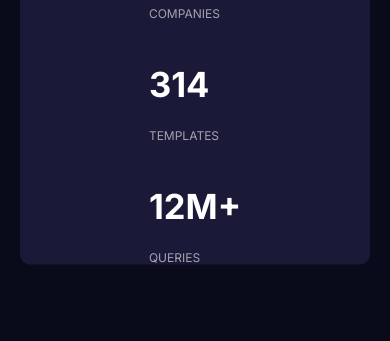
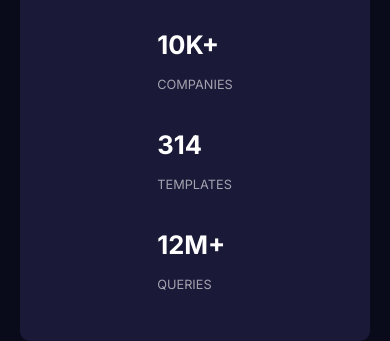
Before and after one commit to JlordS32/Improve-CSS, a plain HTML site: page stats-preview-card/index.html in a window 390 px wide. Shown: the part 645-986 px from the top of the page. Before the commit the page ends 910 px from the top, so only its background shows below. Drawn offline with Linux system fonts and the light colour scheme.

Commit message:
final for this time

```diff
--- a/stats-preview-card/styles.css
+++ b/stats-preview-card/styles.css
@@ -41,7 +41,7 @@ body {
 	color: var(--white);
 	position: relative;
 	margin: 0;
-	overflow: hidden;
+	overflow-x: hidden;
 }
 
 .container {
@@ -86,7 +86,7 @@ body {
 }
 
 .main-content h1 {
-   font-size: 2.3rem;
+   font-size: clamp(1.9rem, 4vw, 2.3rem);
 }
 
 .main-content h1 > span {
@@ -96,6 +96,14 @@ body {
 .main-content > p,
 .stats-preview > div > span {
 	color: var(--slightly-transparent-white);
+}
+
+.stats-preview > div > h1 {
+   font-size: 1.7rem;
+}
+
+.stats-preview > div > span {
+   font-size: 0.85rem;
 }
 
 .stats-preview {
@@ -113,9 +121,9 @@ body {
 
    .container {
       width: 450px;
-      margin-top: 100px;
       margin-bottom: 100px;
-      min-height: 775px;
+      min-height: 790px;
+      top: 70%;
    }
 
    .wrapper {
@@ -139,6 +147,7 @@ body {
       margin: 0;
       padding: 0 3rem;
       order: 1;
+      margin-top: 1rem;
    }
 
    .main-content > p, .main-content > h1 {
```
